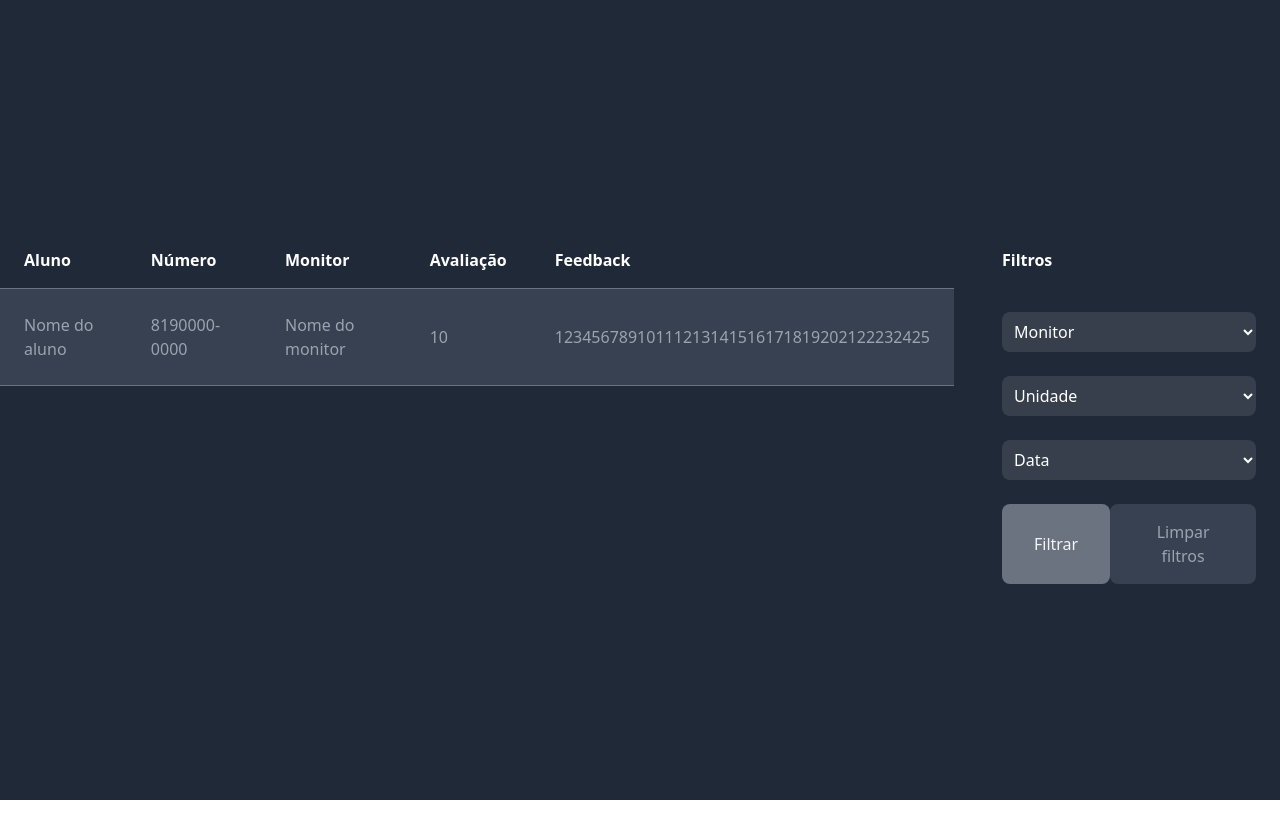
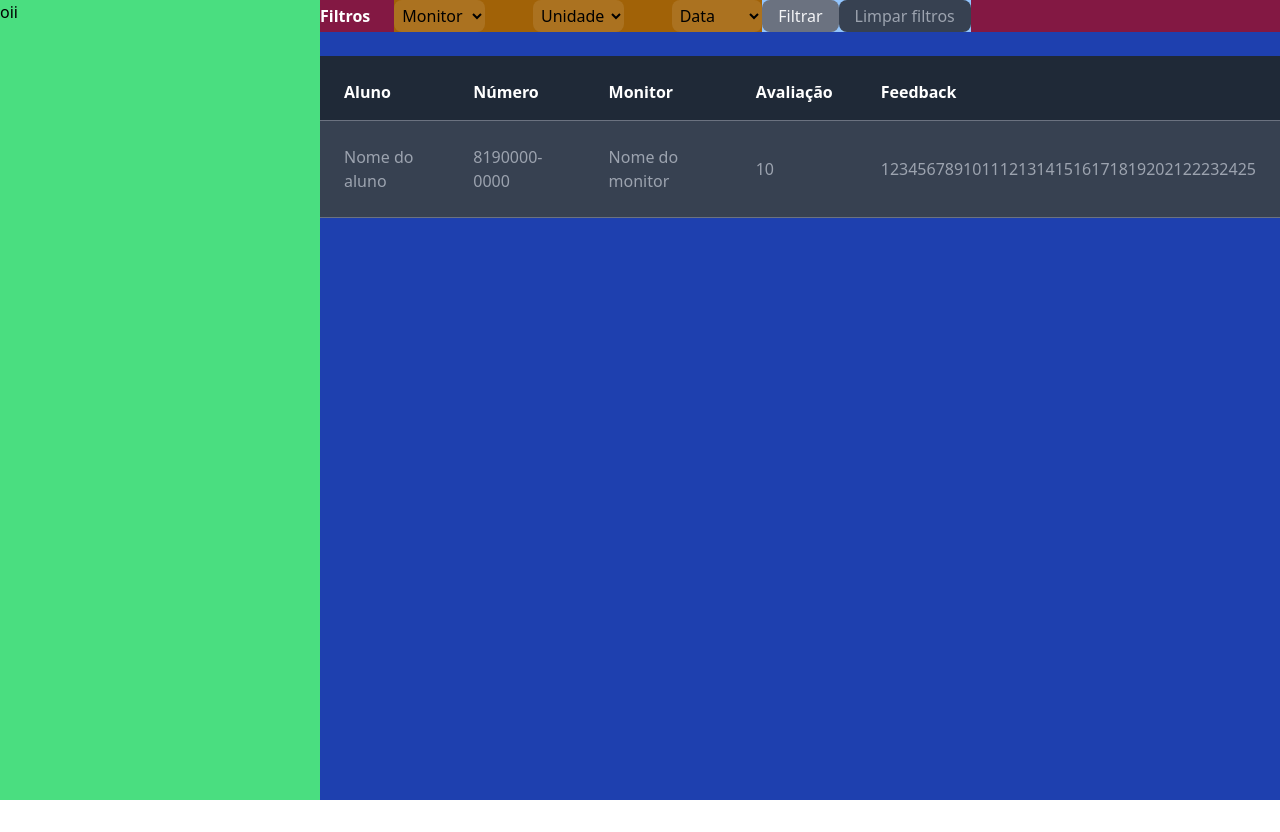
Before and after one commit to paulotruly/react_infinityAvaliador, a React (Vite) app: page / in a window 1280 px wide. Before the commit the page ends 800 px from the top, so only its background shows below. Built offline with nearby package versions, Linux system fonts and the light colour scheme.

Commit message:
arrumandolayout

```diff
--- a/src/App.tsx
+++ b/src/App.tsx
@@ -3,6 +3,7 @@ import Dashboard from './pages/Dashboard';
 
 function App() {
   return (
+
     <BrowserRouter>
       <Routes>
         <Route path="/" element={<Dashboard/>} />
--- a/src/pages/Dashboard.tsx
+++ b/src/pages/Dashboard.tsx
@@ -1,78 +1,11 @@
+import Spreadsheet from "./components/Spreadsheet"
+
 function Dashboard() {
 
   return (
-    <div className="flex justify-center items-center min-h-screen bg-gray-800">
-      <div className="grid grid-cols-4 gap-6 w-auto h-[400px] bg-gray-800">
-
-            {/* TABELA */}
-            <div className="flex flex-col col-span-3">
-                <div className="py-6 h-full">
-                    <table className="text-white">
-                        <thead>
-                            <tr className="border-b border-gray-500">
-                                <th className="h-auto px-6 pb-4 pt-6 text-left bg-gray-800"> Aluno </th>
-                                <th className="h-auto px-6 pb-4 pt-6 text-left bg-gray-800"> Número </th>
-                                <th className="h-auto px-6 pb-4 pt-6 text-left bg-gray-800"> Monitor </th>
-                                <th className="h-auto px-6 pb-4 pt-6 text-left bg-gray-800"> Avaliação </th>
-                                <th className="h-auto px-6 pb-4 pt-6 text-left bg-gray-800"> Feedback </th>
-                            </tr>
-                        </thead>
-
-                        <tbody>
-                            <tr className="border-b border-gray-500">
-                            {/* aluno */}
-                                <td className="px-6 py-6 text-gray-400 bg-gray-700">
-                                Nome do aluno
-                                </td>
-                            {/* aluno */}
-                                <td className="px-6 py-6 text-gray-400 bg-gray-700">
-                                8190000-0000
-                                </td>
-                            {/* monitor */}
-                                <td className="px-6 py-6 text-gray-400 bg-gray-700">
-                                Nome do monitor
-                                </td>
-                            {/* avaliação */}
-                                <td className="px-6 py-6 text-gray-400 bg-gray-700">
-                                10
-                                </td>
-                            {/* feedback */}
-                                <td className="px-6 py-6 text-gray-400 bg-gray-700">
-                                    12345678910111213141516171819202122232425
-                                </td>
-                            {/* vazio */}
-                            </tr>
-                        </tbody>
-                    </table>
-                </div>
-            </div>
-
-            <div className="flex flex-col col-span-1 w-full h-auto px-6">
-                <h4 className="pb-4 pt-12 text-white font-bold bg-gray-800"> Filtros </h4>
-                <div className="flex flex-col gap-6 mt-6">
-                    <select name="seletor" id="seletor" className="w-full p-2 rounded-lg border-white text-white bg-white/10">
-                        <option value="" disabled selected> Monitor </option>
-                        <option value="opcao1"> Opção 1 </option>
-                    </select>
-
-                    <select name="seletor" id="seletor" className="w-full p-2 rounded-lg border-white text-white bg-white/10">
-                        <option value="" disabled selected> Unidade </option>
-                        <option value="opcao1"> Opção 1 </option>
-                    </select>
-
-                    <select name="seletor" id="seletor" className="w-full p-2 rounded-lg border-white text-white bg-white/10">
-                        <option value="" className="text-black" disabled selected> Data </option>
-                        <option value="opcao1" className="text-black"> Opção 1 </option>
-                    </select>
-
-                    <div className="flex flex-row justify-between">
-                        <button className="text-gray-100 bg-gray-500 py-4 px-8 rounded-lg"> Filtrar </button>
-                        <button className="text-gray-400 bg-gray-700 py-4 px-8 rounded-lg"> Limpar filtros </button>
-                    </div>
-                </div>
-            </div>
-
-      </div>
+    <div className="grid grid-cols-4 min-h-screen bg-green-400">
+        <div> oii </div>
+        <Spreadsheet></Spreadsheet>
     </div>
   )
 }
--- /dev/null
+++ b/src/pages/components/Filter.tsx
@@ -0,0 +1,46 @@
+function Filter() {
+
+  return (
+    <div className="flex flex-row items-center bg-pink-900">
+
+        <h4 className="text-white font-bold mr-6">Filtros</h4>
+
+          <div className="flex flex-row gap-12 bg-yellow-700">
+            <select name="seletor" id="seletor" className="w-full p-1 rounded-lg border-white bg-white/10">
+                <option value="" disabled selected>
+                Monitor
+                </option>
+                <option value="opcao1">Opção 1</option>
+            </select>
+
+            <select name="seletor" id="seletor" className="w-full p-1 rounded-lg border-white bg-white/10">
+                <option value="" disabled selected>
+                Unidade
+                </option>
+                <option value="opcao1">Opção 1</option>
+            </select>
+
+            <select name="seletor" id="seletor" className="w-full p-1 rounded-lg border-white bg-white/10">
+                <option value="" className="text-black" disabled selected>
+                Data
+                </option>
+                <option value="opcao1" className="text-black">
+                Opção 1
+                </option>
+            </select>
+          </div>
+
+          <div className="bg-blue-300">
+            <button className="text-gray-100 bg-gray-500 py-1 px-4 rounded-lg">
+              Filtrar
+            </button>
+            <button className="text-gray-400 bg-gray-700 py-1 px-4 rounded-lg">
+              Limpar filtros
+            </button>
+          </div>
+
+    </div>
+  )
+}
+
+export default Filter
--- /dev/null
+++ b/src/pages/components/Header.tsx
@@ -0,0 +1,12 @@
+function Header() {
+
+  return (
+    <div className="grid grid-cols-4 bg-infinity-orange">
+      <div className="col-span-1">
+            oi
+      </div>
+    </div>
+  )
+}
+
+export default Header
--- /dev/null
+++ b/src/pages/components/Spreadsheet.tsx
@@ -0,0 +1,56 @@
+import Filter from "./Filter";
+
+function Spreadsheet() {
+
+  return (
+
+    <div className="col-span-3 bg-blue-800">
+
+      <Filter></Filter>
+
+      {/* TABELA */}
+      <div className="flex flex-col col-span-3 py-6 h-full">
+          <table className="text-white">
+            <thead>
+              <tr className="border-b border-gray-500">
+                <th className="h-auto px-6 pb-4 pt-6 text-left bg-gray-800">Aluno</th>
+                <th className="h-auto px-6 pb-4 pt-6 text-left bg-gray-800">Número</th>
+                <th className="h-auto px-6 pb-4 pt-6 text-left bg-gray-800">Monitor</th>
+                <th className="h-auto px-6 pb-4 pt-6 text-left bg-gray-800">Avaliação</th>
+                <th className="h-auto px-6 pb-4 pt-6 text-left bg-gray-800">Feedback</th>
+              </tr>
+            </thead>
+
+            <tbody>
+              <tr className="border-b border-gray-500">
+                {/* aluno */}
+                <td className="px-6 py-6 text-gray-400 bg-gray-700">
+                  Nome do aluno
+                </td>
+                {/* aluno */}
+                <td className="px-6 py-6 text-gray-400 bg-gray-700">
+                  8190000-0000
+                </td>
+                {/* monitor */}
+                <td className="px-6 py-6 text-gray-400 bg-gray-700">
+                  Nome do monitor
+                </td>
+                {/* avaliação */}
+                <td className="px-6 py-6 text-gray-400 bg-gray-700">
+                  10
+                </td>
+                {/* feedback */}
+                <td className="px-6 py-6 text-gray-400 bg-gray-700">
+                  12345678910111213141516171819202122232425
+                </td>
+              </tr>
+            </tbody>
+          </table>
+      </div>
+
+    </div>
+
+  );
+}
+
+export default Spreadsheet;
```
